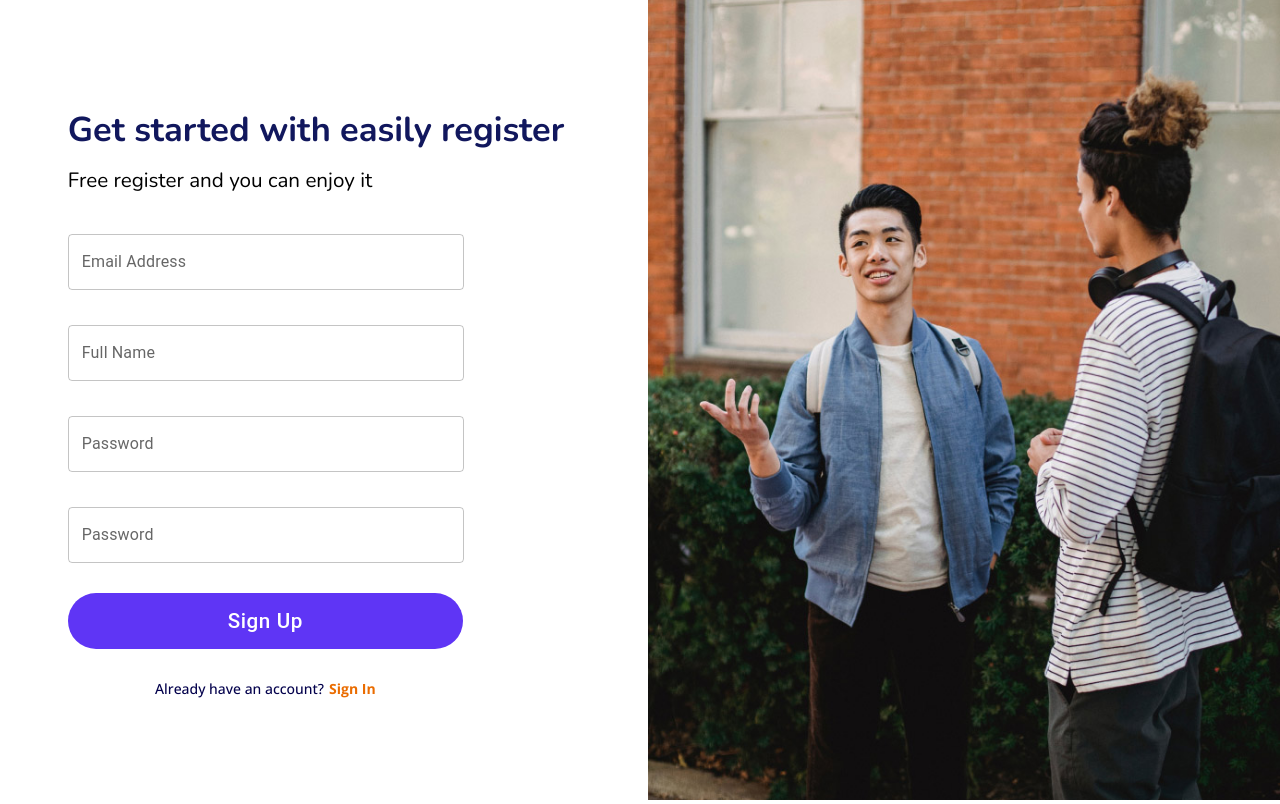
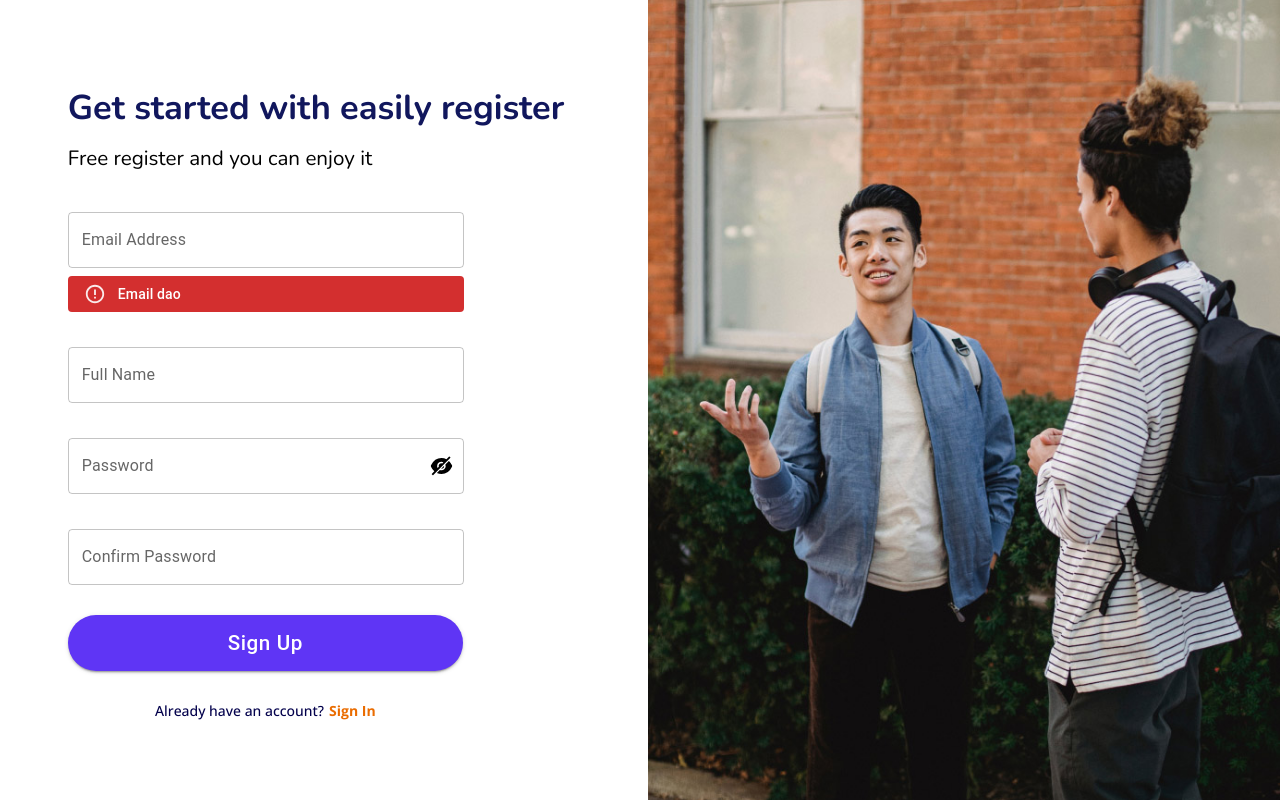
Before and after one commit to siamtalukder484/chatting_app, a React (Create React App) app: page /registration in a window 1280 px wide. Both pictures are taken after a click on the button "Sign Up". Built offline with nearby package versions, Linux system fonts and the light colour scheme.

Commit message:
validate

```diff
--- a/package.json
+++ b/package.json
@@ -11,8 +11,10 @@
     "@testing-library/jest-dom": "^5.16.5",
     "@testing-library/react": "^13.4.0",
     "@testing-library/user-event": "^13.5.0",
+    "firebase": "^9.15.0",
     "react": "^18.2.0",
     "react-dom": "^18.2.0",
+    "react-icons": "^4.7.1",
     "react-router-dom": "^6.6.1",
     "react-scripts": "5.0.1",
     "styled-components": "^5.3.6",
--- a/src/components/pages/Register.js
+++ b/src/components/pages/Register.js
@@ -8,10 +8,14 @@ import CmnButton from '../layouts/CmnButton';
 import { styled } from '@mui/material/styles';
 import Button from '@mui/material/Button';
 import Authentication from '../authentication/Authentication';
+import Alert from '@mui/material/Alert';
+import {AiFillEye,AiFillEyeInvisible} from "react-icons/ai";
+import { getAuth, createUserWithEmailAndPassword, sendEmailVerification} from "firebase/auth";
 // import InputBox from '../heading/InputBox'
 
 
 const Register = () => {
+  const auth = getAuth();
 
   const CommonBtn = styled(Button)({
     width: "395px",
@@ -40,22 +44,59 @@ const Register = () => {
     },
   });
 
+  let [show, setShow] = useState(false);
   let [formData, setFormdata] = useState({
     email: "",
     full_name: "",
     password: "",
     c_password: "",
   });
+
+
+  let [error, setError] = useState({
+    email: "",
+    full_name: "",
+    password: "",
+    c_password: "",
+  })
+
   let hundleForm = (e) =>{
     let {name,value} = e.target
     setFormdata ({
       ...formData,
       [name]:value
     })
-    console.log(formData)
+    setError({...error,[name]: ""})
   }
+
   let hundleClick = () =>{
-    console.log("ami click")
+    if(formData.email == ""){
+      setError({...error,email: "Email dao"})
+    }
+    else if(formData.full_name == ""){
+      setError({...error,full_name: "Name dao"})
+    }
+    else if(formData.password == ""){
+      setError({...error,password: "password dao"})
+    }
+    else if(formData.c_password == ""){
+      setError({...error,c_password: "Confirm Password dao"})
+    }
+    else{
+      createUserWithEmailAndPassword(auth,formData.email,formData.password).then((user)=>{
+        sendEmailVerification(auth.currentUser)
+          .then(() => {
+            console.log("Email send")
+          });
+      }).catch((error)=>{
+        const errorCode = error.code;
+        if(errorCode.includes("auth/email-already-in-use")){
+          setError({...error,email: "Email already existed"})
+        };
+
+      })
+    }
+
   }
   // let hundleForm = (e) =>{
   //   if(e.target.name == "email"){
@@ -84,10 +125,45 @@ const Register = () => {
                   <p className='reg_subtitle'>Free register and you can enjoy it</p>
               </Header>
               <div className='input_main'>
-                <InputBox textChange={hundleForm} name="email" className='reg_email' type='email' label='Email Address' variant='outlined'/>
-                <InputBox textChange={hundleForm} name="full_name" className='reg_name' type='text' label='Full Name' variant='outlined'/>
-                <InputBox textChange={hundleForm} name="password" className='reg_password' type='password' label='Password' variant='outlined'/>
-                <InputBox textChange={hundleForm} name="c_password" className='reg_password' type='password' label='Password' variant='outlined'/>
+                <div className='input_grp'>
+                    <InputBox textChange={hundleForm} name="email" className='reg_email' type='email' label='Email Address' variant='outlined'/>
+                    {error.email &&
+                      <Alert className='error' variant="filled" severity="error">
+                          {error.email}
+                      </Alert>
+                    }
+                </div>
+                <div className='input_grp'>
+                    <InputBox textChange={hundleForm} name="full_name" className='reg_name' type='text' label='Full Name' variant='outlined'/>
+                    {error.full_name &&
+                      <Alert className='error' variant="filled" severity="error">
+                          {error.full_name}
+                      </Alert>
+                    }
+                </div>
+                <div className='input_grp'>
+                    <InputBox textChange={hundleForm} name="password" className='reg_password' type={show ? "text" : "password"} label='Password' variant='outlined'/>
+                    {show
+                    ?
+                    <AiFillEye onClick={()=>setShow(false)} className='openeye'/>
+                    :
+                    <AiFillEyeInvisible onClick={()=>setShow(true)} className='openeye'/>
+                    }
+                    {error.password &&
+                      <Alert className='error' variant="filled" severity="error">
+                          {error.password}
+                      </Alert>
+                    }
+                </div>
+                <div className='input_grp'>
+                    <InputBox textChange={hundleForm} name="c_password" className='reg_password' type='password' label='Confirm Password' variant='outlined'/>
+                    {error.c_password &&
+                      <Alert className='error' variant="filled" severity="error">
+                          {error.c_password}
+                      </Alert>
+                    }
+                </div>
+
               </div>
               <div className='reg_btn'>
                 <CmnButton click={hundleClick} bname={CommonBtn} title="sign up"/>
--- /dev/null
+++ b/src/config/firebaseConfig.js
@@ -0,0 +1,19 @@
+// Import the functions you need from the SDKs you need
+import { initializeApp } from "firebase/app";
+// TODO: Add SDKs for Firebase products that you want to use
+// https://firebase.google.com/docs/web/setup#available-libraries
+
+// Your web app's Firebase configuration
+const firebaseConfig = {
+  apiKey: "AIzaSyDagB-OdJ7Jeojd-BxkVe6WTSrgDCqRz4I",
+  authDomain: "chatting-app-726aa.firebaseapp.com",
+  projectId: "chatting-app-726aa",
+  storageBucket: "chatting-app-726aa.appspot.com",
+  messagingSenderId: "434760680491",
+  appId: "1:434760680491:web:3a303fad528f9db238566e"
+};
+
+// Initialize Firebase
+const app = initializeApp(firebaseConfig);
+
+export default firebaseConfig
--- a/src/index.css
+++ b/src/index.css
@@ -67,3 +67,22 @@ ul,ol{
 .google_auth_img{
     margin-top: 30px;
 }
+.error{
+    padding: 0 16px !important;
+    margin-top: 8px;
+}
+.input_grp{
+    position: relative;
+}
+.openeye{
+    position: absolute;
+    right: 10px;
+    top: 50%;
+    transform: translateY(-50%);
+    -webkit-transform: translateY(-50%);
+    -moz-transform: translateY(-50%);
+    -ms-transform: translateY(-50%);
+    -o-transform: translateY(-50%);
+    cursor: pointer;
+    font-size: 25px;
+}
--- a/src/index.js
+++ b/src/index.js
@@ -1,5 +1,6 @@
 import React from 'react';
 import ReactDOM from 'react-dom/client';
+import firebaseConfig from './config/firebaseConfig';
 import './index.css';
 import App from './App';
 
```
Also changed, not shown: 1 other file (tests, documents, lock files or other folders).
